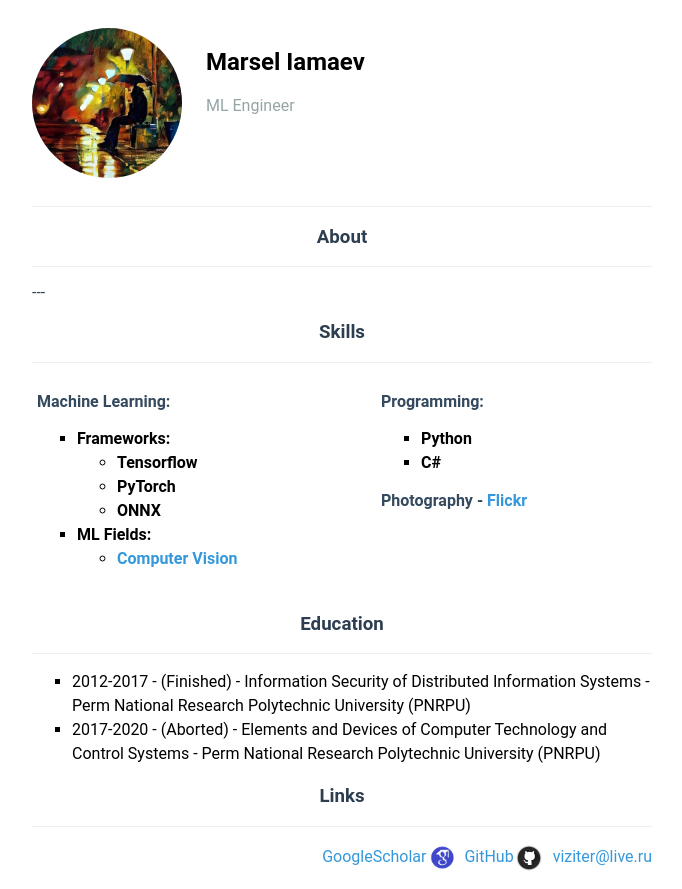
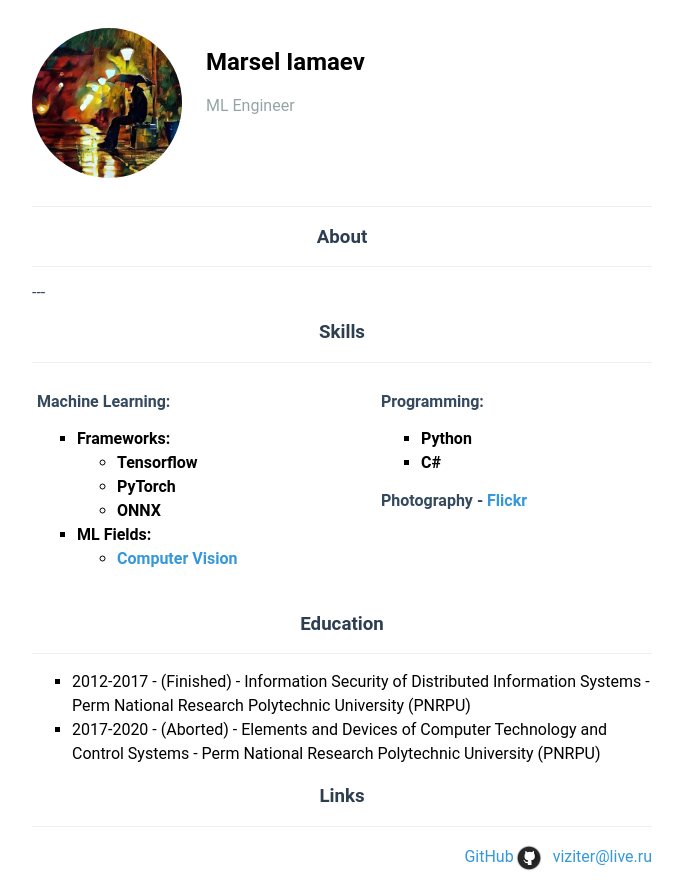
Before and after one commit to SolicTous/solictous.github.io, a plain HTML site: page index.html in a window 1280 px wide. Shown: the whole page, without its empty margins (298-980 px from the left). Drawn offline with Linux system fonts and the light colour scheme.

Commit message:
Update index.html

```diff
--- a/index.html
+++ b/index.html
@@ -82,8 +82,6 @@
       <h3>Links</h3>
       <hr>
       <ul class="contacts">
-        <a href="https://scholar.google.com/citations?user=zMM1wgcAAAAJ&hl=en"> GoogleScholar
-          <img alt="googlescholar" src="images/smallparts/googlescholar.png" width="25" height="25"/></a>
         <a href="https://github.com/SolicTous/"> GitHub<img alt="github" src="images/smallparts/github.png" width="30" height="30"/></a>
         <a href="mailto:viziter@live.ru"> viziter@live.ru</a>
       </ul>
```
